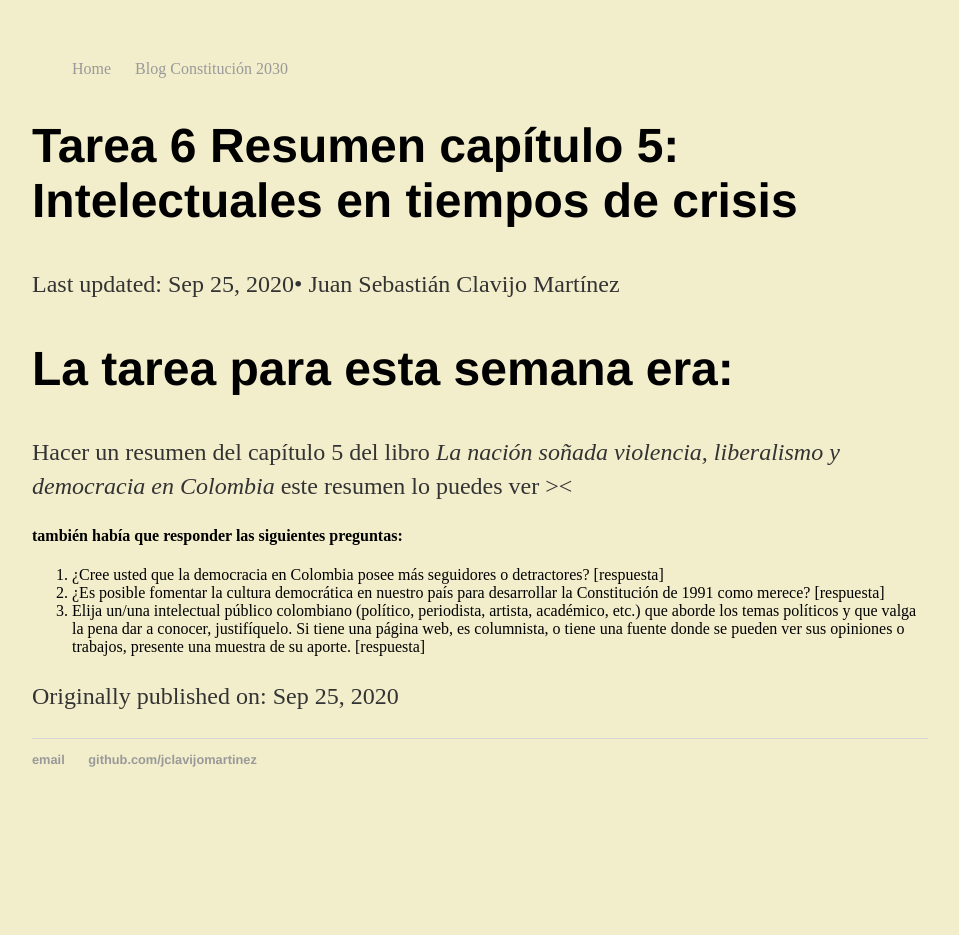
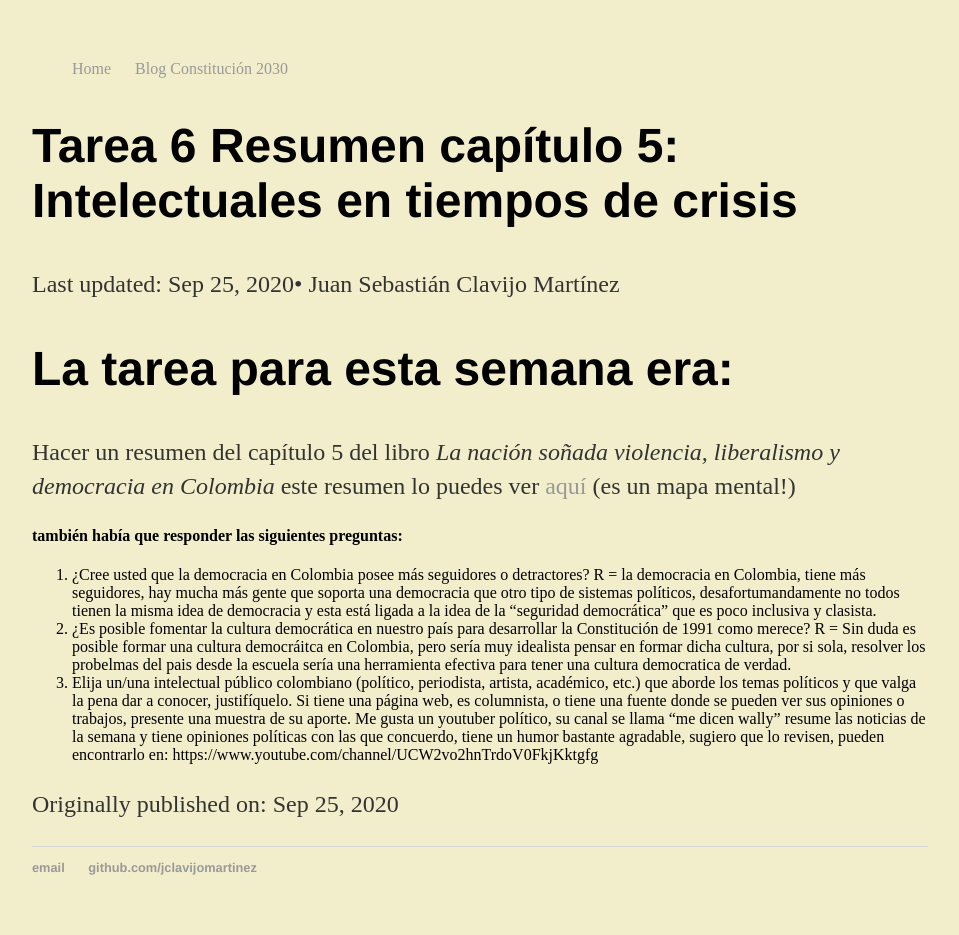
Before and after one commit to jclavijomartinez/jclavijomartinez.github.io, a Jekyll site: the page built from _posts/2020-09-25-Resumen-5-la-nacion-soñada.md, in a window 1280 px wide. Shown: the whole page, without its empty margins (160-1119 px from the left). Built offline with Jekyll 4.4.1, drawn with Linux system fonts in a browser that asks for light colours; before the commit the page ends 900 px from its top, so only the background shows below that.

Commit message:
Update 2020-09-25-Resumen-5-la-nacion-soñada.md

```diff
--- a/_posts/2020-09-25-Resumen-5-la-nacion-soñada.md
+++ b/_posts/2020-09-25-Resumen-5-la-nacion-soñada.md
@@ -6,12 +6,12 @@ author: Juan Sebastián Clavijo Martínez
 last_modified_at:   2020-09-25 10:05:35 -0050
 ---
 # La tarea para esta semana era:
-Hacer un resumen del capítulo 5 del libro *La nación soñada violencia, liberalismo y democracia en Colombia* este resumen lo puedes ver ><
+Hacer un resumen del capítulo 5 del libro *La nación soñada violencia, liberalismo y democracia en Colombia* este resumen lo puedes ver <a href="/images/resumen1">aquí</a> (es un mapa mental!)
 
 #### también había que responder las siguientes preguntas:
 1. ¿Cree usted que la democracia en Colombia posee más seguidores o detractores?
-[respuesta]
+R = la democracia en Colombia, tiene más  seguidores, hay mucha más gente que soporta una democracia que otro tipo de sistemas políticos, desafortumandamente no todos tienen la misma idea de democracia y esta está ligada a la idea de la "seguridad democrática" que es poco inclusiva y clasista.
 2. ¿Es posible fomentar la cultura democrática en nuestro país para desarrollar la Constitución de 1991 como merece?
-[respuesta]
+R = Sin duda es posible formar una cultura democráitca en Colombia, pero sería muy idealista pensar en formar dicha cultura, por si sola, resolver los probelmas del pais desde la escuela sería una herramienta efectiva para tener una cultura democratica de verdad.
 3. Elija un/una intelectual público colombiano (político, periodista, artista, académico, etc.) que aborde los temas políticos y que valga la pena dar a conocer, justifíquelo. Si tiene una página web, es columnista, o tiene una fuente donde se pueden ver sus opiniones o trabajos, presente una muestra de su aporte.
-[respuesta]
+Me gusta un youtuber político, su canal se llama "me dicen wally" resume las noticias de la semana y tiene opiniones políticas con las que concuerdo, tiene un humor bastante agradable, sugiero que lo revisen, pueden encontrarlo en: https://www.youtube.com/channel/UCW2vo2hnTrdoV0FkjKktgfg
```
